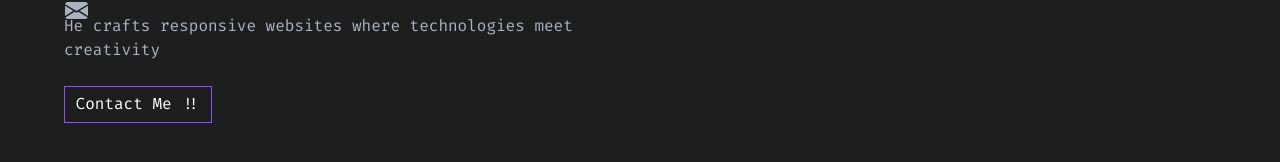
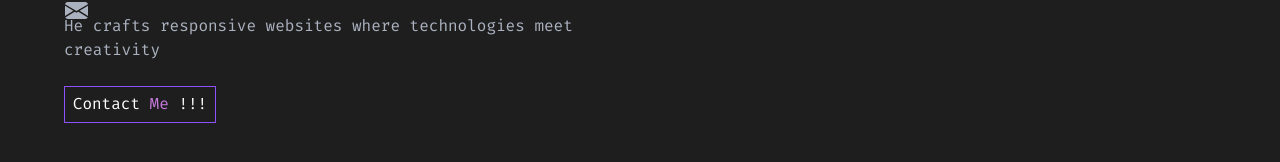
Before and after one commit to faisal03-develop/Faisal03_develop, a Next.js app: page / in a window 1280 px wide. Shown: the part 284-446 px from the top of the page. Built offline with nearby package versions, Linux system fonts and the light colour scheme.

Commit message:
Fixed the typos CASES

```diff
--- a/components/hanging.tsx
+++ b/components/hanging.tsx
@@ -4,7 +4,7 @@ import Link from "next/link"
 export default function hanging() {
   return (
     <div className="w-[32px] h-[250px] absolute top-0 left-[60px] flex flex-col items-center">
-        <Image src="/icons/line10.svg" alt="Logo" width={1} height={191} />
+        <Image src="/icons/Line10.svg" alt="Logo" width={1} height={191} />
         <div className="mt-[8px] flex flex-col gap-[8px]">
             <Link href="#">
             <Image src="/icons/Github.svg" alt="Github" height={32} width={32}/>
--- a/components/header.tsx
+++ b/components/header.tsx
@@ -6,7 +6,7 @@ export default function header() {
     <div>
         <nav className="flex flex-row justify-between font-(family-name:--font-firaCode) pt-[32px]">
             <div className="flex flex-row items-center gap-[8px] font-bold">
-                <Image src="/icons/logo.svg" alt="Logo" width={16} height={16} />
+                <Image src="/icons/Logo.svg" alt="Logo" width={16} height={16} />
                 <h1 className="w-[48px] h-[21px] text-foreground">Faisal</h1>
             </div>
             <div>
--- a/components/hero.tsx
+++ b/components/hero.tsx
@@ -7,7 +7,7 @@ export default function hero() {
         <div className="max-w-[537px] max-h-[227px] flex flex-col ">
           <p className="font-semibold text-3xl">Faisal is a <span className="text-(--primary)">Web Developer</span> expert in <span className="text-(--primary)">NextJs</span> & <span className="text-(--primary)">MERN Stack</span></p>
           <p className="text-(--gray) text-base mt-8">He crafts responsive websites where technologies meet creativity</p>
-          <button className="border bborder-solid border-violet-500 w-[148px] h-[37px] mt-6">Contact Me !!</button>
+          <button className="border bborder-solid border-violet-500 w-[152px] h-[37px] mt-6">Contact <span className="text-(--primary)">Me</span> !!!</button>
         </div>
         <div className="max-h-[469px] max-w-[386px]">
           {/* <Image src="/icons/OutlineLogo.svg" alt="Logo" height={155} width={155} className="z-0"/> */}
```
